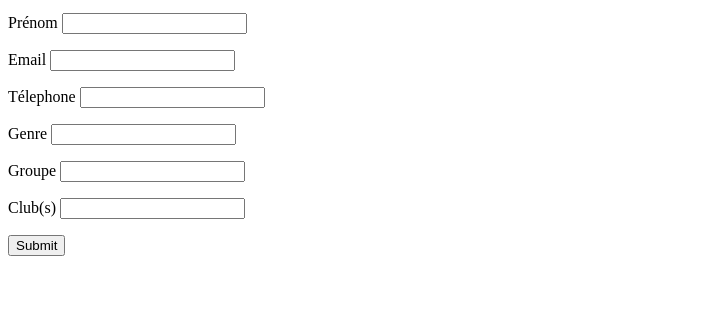
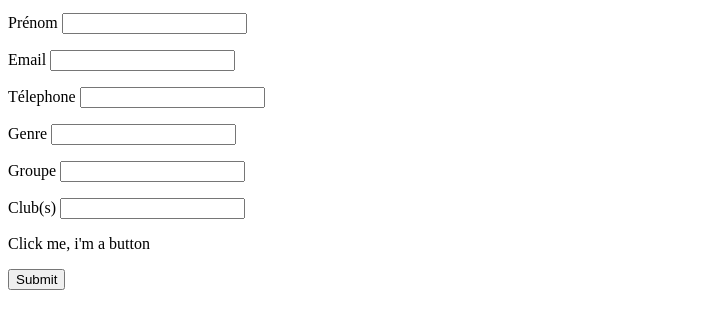
Before and after one commit to SaadTebba/Brief-6, a plain HTML site: page index.html in a window 1280 px wide. Shown: the part 90-418 px from the top of the page, without its empty margins (0-701 px from the left). Drawn offline with Linux system fonts and the light colour scheme.

Commit message:
---------

```diff
--- a/index.html
+++ b/index.html
@@ -41,10 +41,11 @@
 
             <label for="Club">Club(s)</label>
             <input type="text" id="Club" required><br>
-            <p id="outputclubs"></p>
+            <p id="outputclub"></p>
 
             <!-- <input type="submit" id="submit"> -->
-            <button type="submit" id="submit" onclick="submit()">Submit</button>
+            <p id="submit" onclick="submit()">Click me, i'm a button</p>
+            <button type="submit">Submit</button>
 
         </form>
 
--- a/script.js
+++ b/script.js
@@ -1,4 +1,6 @@
-// let nom = document.getElementById("Nom").value;
+function submit() {
+
+  let nom = document.getElementById("Nom").value;
   let prenom = document.getElementById("Prénom").value;
   let email = document.getElementById("Email").value;
   let telephone = document.getElementById("Télephone").value;
@@ -7,38 +9,88 @@ let groupe = document.getElementById("Groupe").value;
   let club = document.getElementById("Club").value;
 
 
-let nomPrenomValidation = /[A-Za-z]{3,30}/g;
-let emailValidation = /([A-Za-z0-9]\w+(\.?)\w+(\.?)\w+)@(gmail|yahoo|ofppt)\.(com|ma)/g;
-let phoneNumberValidation = /(05|06|07)([0-9]\d+)/g;
+  let nomPrenomValidation = /^[a-zA-Z]{3,30}$/;
+  let emailValidation = /^([A-Za-z0-9]\w+(\.?)\w+(\.?)\w+)@(gmail|yahoo|ofppt)\.(com|ma)$/;
+  let phoneNumberValidation = /^(05|06|07)([0-9]{8})$|^(\+212)-?([0-9]{9})$/;
+  let genreValidation = /^([F-f]éminin|[F-f])$|^([M-m]asculin|[M-m])$/;
+  let groupeValidation = /^(DW-?(101|102|103)+)$|^(DM-?(101|102))$/;
+  let clubValidation = /^[I|i]nformatique$|^[R|r]obotique$|^[J|j]eu d'échecs$|^[M|m]usique$|^[F|f]oot$|^[T|t]héatre$/;
 
+  // Nom validation
 
-function submit() {
+  if (nomPrenomValidation.test(nom)) {
+    document.getElementById("Nom").style.borderColor = "";
+    document.getElementById("outputnom").innerHTML = nom + " is valid";
+  } else {
+    document.getElementById("Nom").style.borderColor = "#FF0000";
+    document.getElementById("outputnom").innerHTML = nom + " is not valid";
+  }
+
+  // Prénom validation
+
+  if (nomPrenomValidation.test(prenom)) {
+    document.getElementById("Prénom").style.borderColor = "";
+    document.getElementById("outputprenom").innerHTML = prenom + " is valid";
+  } else {
+    document.getElementById("Prénom").style.borderColor = "#FF0000";
+    document.getElementById("outputprenom").innerHTML = prenom + " is not valid";
+  }
+
+  // Email validation
 
   if (emailValidation.test(email)) {
     document.getElementById("Email").style.borderColor = "";
     document.getElementById("outputemail").innerHTML = email + " is valid";
-    return true;
   } else {
     document.getElementById("Email").style.borderColor = "#FF0000";
     document.getElementById("outputemail").innerHTML = email + " is not valid";
-    return false;
   }
+
+  // Phone number validation
+
+  if (phoneNumberValidation.test(telephone)) {
+    document.getElementById("Télephone").style.borderColor = "";
+    document.getElementById("outputtelephone").innerHTML = telephone + " is valid";
+  } else {
+    document.getElementById("Télephone").style.borderColor = "#FF0000";
+    document.getElementById("outputtelephone").innerHTML = telephone + " is not valid";
+  }
+
+  // Genre validation
+
+  if (genreValidation.test(genre)) {
+    document.getElementById("Genre").style.borderColor = "";
+    document.getElementById("outputgenre").innerHTML = genre + " is valid";
+  } else {
+    document.getElementById("Genre").style.borderColor = "#FF0000";
+    document.getElementById("outputgenre").innerHTML = genre + " is not valid";
+  }
+
+  // Groupe validation
+
+  if (groupeValidation.test(groupe)) {
+    document.getElementById("Groupe").style.borderColor = "";
+    document.getElementById("outputgroupe").innerHTML = groupe + " is valid";
+  } else {
+    document.getElementById("Groupe").style.borderColor = "#FF0000";
+    document.getElementById("outputgroupe").innerHTML = groupe + " is not valid";
+  }
+
+  // Club(s) validation
+
+  if (clubValidation.test(club)) {
+    document.getElementById("Club").style.borderColor = "";
+    document.getElementById("outputclub").innerHTML = club + " is valid";
+  } else {
+    document.getElementById("Club").style.borderColor = "#FF0000";
+    document.getElementById("outputclub").innerHTML = club + " is not valid";
+  }
+
 
 }
 
 
-function test() {
 
-let nom = document.getElementById("Nom").value;
+// function test() {
 
-  if (nomPrenomValidation.test(nom)) {
-    document.getElementById("Nom").style.borderColor = "";
-    document.getElementById("outputnom").innerHTML = nom + " is valid";
-    return true;
-  } else {
-    document.getElementById("Nom").style.borderColor = "#FF0000";
-    document.getElementById("outputnom").innerHTML = nom + " is not valid";
-    return false;
-  }
-
-}
+// }
```
Lines whose indentation alone changed are shown as unchanged.
